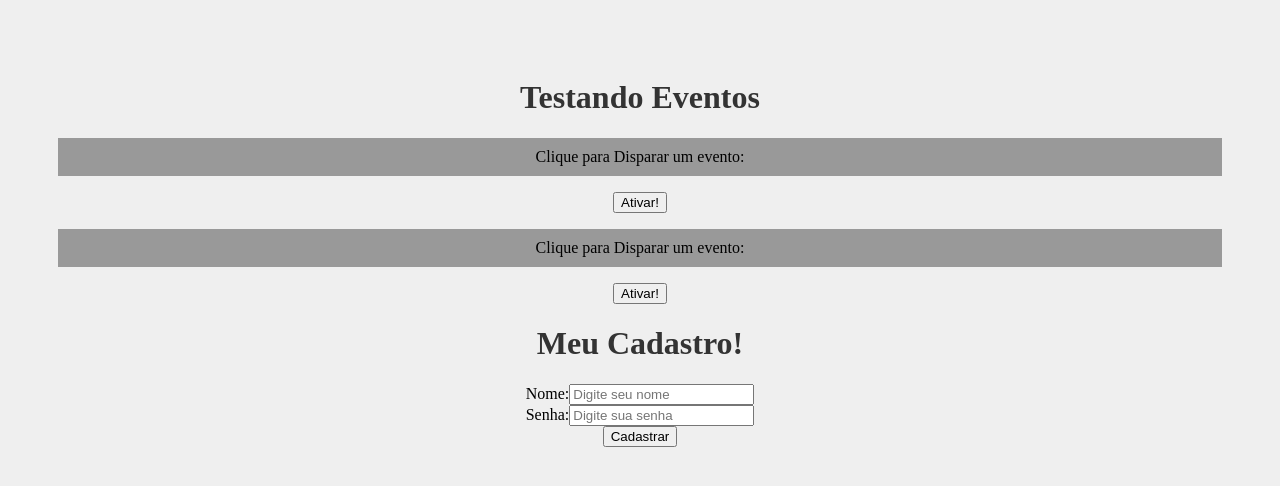
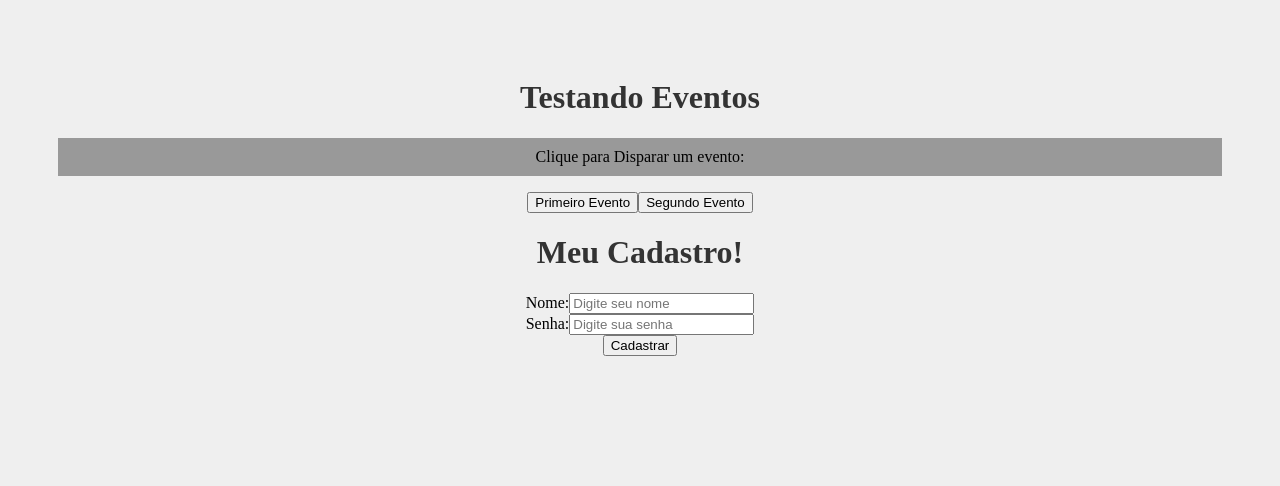
Before and after one commit to Henriquesoto92/REACT-AULAS, a React (Create React App) app: page / in a window 1280 px wide. Shown: the top 486 px of the page. Built offline with nearby package versions, Linux system fonts and the light colour scheme.

Commit message:
:construction: pass events to props in REACT

```diff
--- a/src/App.js
+++ b/src/App.js
@@ -8,8 +8,7 @@
     <div className="App">
 
       <h1>Testando Eventos</h1>
-      <Evento numero="1" />
-      <Evento numero="2" />
+      <Evento />
       <Form />
 
     </div>
--- a/src/components/Evento.js
+++ b/src/components/Evento.js
@@ -1,13 +1,21 @@
-function Evento({ numero }) {
+import Button from "./evento/Button"
+
+function Evento() {
 
     function meuEvento() {
-        console.log(`Fui Ativado! ${numero}`)
+        console.log(`Ativando primeiro evento`)
+    }
+
+    function segundoEvento() {
+        console.log(`Ativando segundo evento`)
     }
 
     return (
         <div>
             <p>Clique para Disparar um evento:</p>
-            <button onClick={meuEvento}>Ativar!</button>
+            <Button event={meuEvento} text="Primeiro Evento" />
+            <Button event={segundoEvento} text="Segundo Evento" />
+
         </div>
     )
 }
--- /dev/null
+++ b/src/components/evento/Button.jsx
@@ -0,0 +1,5 @@
+function Button(props) {
+    return <button onClick={props.event}>{props.text}</button>
+}
+
+export default Button
```
